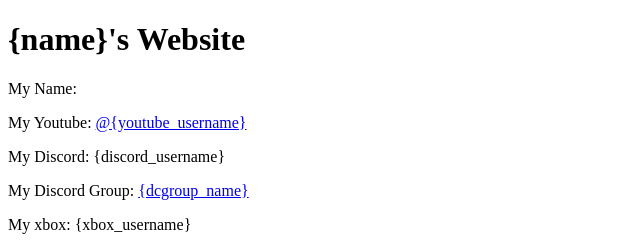
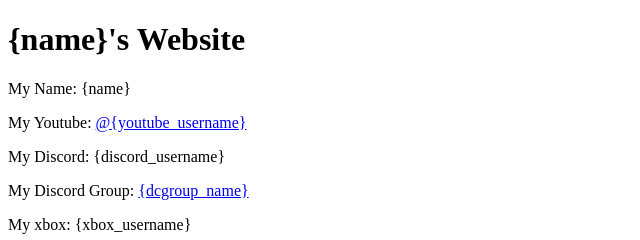
Before and after one commit to Jensenleung2465/simple-myinfo-html, a plain HTML site: page src/index_1_en.html in a window 1280 px wide. Shown: the top 240 px of the page, 0-640 px from the left. Drawn offline with Linux system fonts and the light colour scheme.

Commit message:
Update index_1_en.html

```diff
--- a/src/index_1_en.html
+++ b/src/index_1_en.html
@@ -6,7 +6,7 @@
 </head>
 <body>
 	<h1>{name}'s Website</h1>
-  	<p>My Name: </p>
+  	<p>My Name: {name}</p>
 	<p>My Youtube: <a href="{youtube_link}" >@{youtube_username}</a></p>
   	<p>My Discord: {discord_username}</p>
   	<p>My Discord Group: <a href="{dcgroup_link}" >{dcgroup_name}</a></p>
```
